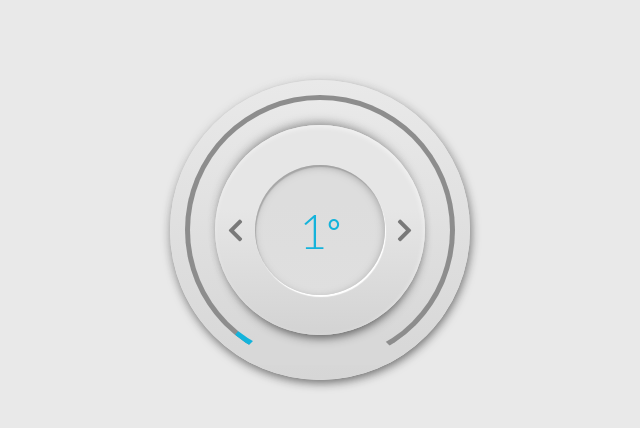
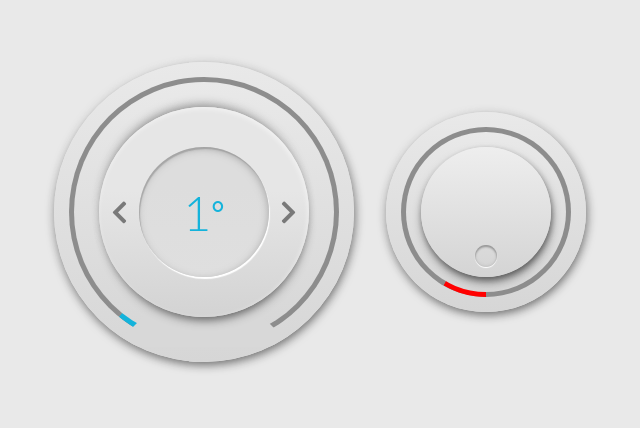
Before and after one commit to aniribe/Knob-buttons, a plain HTML site: page index.html in a window 1280 px wide. Shown: the part 188-616 px from the top of the page, without its empty margins (320-960 px from the left). Drawn offline with Linux system fonts and the light colour scheme.

Commit message:
The second knob added and JS code for it

```diff
--- /dev/null
+++ b/draggableBtn.js
@@ -0,0 +1,92 @@
+// let dialHolder = document.getElementById("dial-holder");
+let dial = document.querySelector(".handle-base");
+let handle = document.querySelector(".handle");
+// const rightFill2 = document.getElementById("rightFill2");
+// const leftFill2 = document.getElementById("leftFill2");
+
+let pi = Math.PI;
+// let drMax = 130;
+// let drMin = -130;
+let drMax = 330;
+let drMin = 30;
+let lastAngle = 0;
+
+let diametr = dial.offsetWidth;
+let circumference = pi * diametr;
+let radius = diametr / 2;
+let cx = dial.getBoundingClientRect().left + radius;
+let cy = dial.getBoundingClientRect().top + radius;
+
+// console.log(dial.getBoundingClientRect());
+
+function degTorad(deg) {
+  //   return deg * (pi / 180);
+  return deg * (pi / 360);
+}
+
+function radTodeg(rad) {
+  //   return rad * (180 / pi);
+  return rad * (360 / pi);
+}
+
+function mouseMove(e) {
+  let x = e.clientX;
+  let y = e.clientY;
+
+  let distance = Math.sqrt(Math.pow(cx - x, 2) + Math.pow(cy - y, 2));
+
+  if (distance <= radius) {
+    let rx = x - cx;
+    let ry = y - cy;
+
+    let angle = radTodeg(Math.atan2(ry, rx));
+
+    if (angle < 0) {
+      angle = 180 + (angle + 180);
+    }
+
+    rotate(angle);
+    lastAngle = angle;
+  }
+}
+
+function rotate(angle) {
+  let newAngle = angle + 180;
+
+  if (newAngle > 359) {
+    newAngle -= 360;
+    console.log(">359: " + newAngle);
+  }
+
+  //   if (newAngle > 180) {
+  //     // newAngle = 360 - newAngle - (360 - newAngle) * 2;
+  //     console.log(">180: " + newAngle);
+  //     newAngle = 360 - newAngle - (360 + newAngle) * 2;
+  //   }
+
+  if (newAngle > drMax || newAngle < drMin) {
+    return;
+  }
+
+  console.log("final: " + newAngle);
+
+  dial.style.transform = "rotate(" + newAngle + "deg)";
+}
+
+function dragStop(e) {
+  document.querySelector("body").style.cursor = "default";
+  window.removeEventListener("mouseup", dragStop);
+  window.removeEventListener("mousemove", mouseMove);
+}
+
+handle.addEventListener("dragstart", function (e) {
+  //   console.log(e);
+  document.querySelector("body").style.cursor = "pointer";
+  window.addEventListener("mousemove", mouseMove);
+  window.addEventListener("mouseup", dragStop);
+  e.preventDefault();
+});
+
+// window.addEventListener("foobar", function (e) {
+//   console.log(e);
+// });
--- a/index.html
+++ b/index.html
@@ -35,7 +35,26 @@
         </div>
       </div>
     </div>
+
+    <div class="container2">
+      <div class="bar right">
+        <div class="fill" id="rightFill2"></div>
+      </div>
+
+      <div class="bar left">
+        <div class="fill" id="leftFill2"></div>
+      </div>
+
+      <div class="bar-top">
+        <div class="knob">
+          <div class="handle-base">
+            <div class="handle" draggable="true"></div>
+          </div>
+        </div>
+      </div>
+    </div>
   </body>
 
   <script src="script.js"></script>
+  <script src="draggableBtn.js"></script>
 </html>
--- a/style.css
+++ b/style.css
@@ -6,6 +6,9 @@
 
 body,
 html {
+  display: flex;
+  justify-content: center;
+  align-items: center;
   background: #e9e9e9;
   color: #444;
   font-family: "Lato", Tahoma, Geneva, sans-serif;
@@ -14,7 +17,7 @@ html {
   height: 100vh;
 }
 
-/** Fifth
+/** First
 **************/
 
 .container {
@@ -25,10 +28,7 @@ html {
   width: 300px;
   height: 300px;
   border-radius: 50%;
-  top: 50%;
-  left: 50%;
   overflow: hidden;
-  transform: translate(-50%, -50%);
   background: linear-gradient(rgb(233, 233, 233), rgb(214, 214, 214));
   box-shadow: 1px 3px 10px rgba(24, 24, 24, 0.6),
     -1px -2px 5px rgb(247, 247, 247);
@@ -70,8 +70,6 @@ html {
   height: 260px;
   border-radius: 50%;
   background: linear-gradient(rgb(233, 233, 233), rgb(214, 214, 214));
-  /* box-shadow: 1px 3px 10px rgba(24, 24, 24, 0.8),
-    -1px -2px 5px rgb(24, 24, 24, 0.1); */
 }
 
 .container .bar-top::before {
@@ -143,19 +141,98 @@ html {
 }
 
 .container .knob-base .knob .deg {
-  /* content: "°"; */
   display: inline-block;
-  /* left: 70%; */
   font-size: 2rem;
   color: rgb(20, 179, 219);
   vertical-align: super;
 }
 
-/* #temp::before {
+/** Second
+**************/
+.container2 {
+  display: flex;
+  justify-content: center;
+  align-items: center;
+  width: 200px;
+  height: 200px;
+  border-radius: 50%;
+  margin-left: 2rem;
+  background: linear-gradient(rgb(233, 233, 233), rgb(214, 214, 214));
+  box-shadow: 1px 3px 10px rgba(24, 24, 24, 0.6),
+    -1px -2px 5px rgb(247, 247, 247);
+}
+
+.container2 .bar {
   position: absolute;
-} */
+  width: 170px;
+  height: 170px;
+  border-radius: 50%;
+  background: rgb(141, 141, 141);
+  clip: rect(0, 170px, 170px, 85px);
+}
 
-/* sup {
-  font-size: 2rem;
-  vertical-align: super;
-} */
+.container2 .bar.left {
+  transform: rotate(180deg);
+}
+
+.container2 .bar .fill {
+  position: absolute;
+  width: 170px;
+  height: 170px;
+  border-radius: 50%;
+  clip: rect(0, 85px, 170px, 0);
+  background: red;
+}
+
+.container2 .bar.left .fill {
+  transform: rotate(30deg);
+}
+
+.container2 .bar.right .fill {
+  transform: rotate(0deg);
+}
+
+.container2 .bar-top {
+  display: flex;
+  justify-content: center;
+  align-items: center;
+  position: absolute;
+  width: 160px;
+  height: 160px;
+  border-radius: 50%;
+  background: linear-gradient(rgb(233, 233, 233), rgb(214, 214, 214));
+}
+
+.container2 .bar-top .knob {
+  position: absolute;
+  width: 130px;
+  height: 130px;
+  border-radius: 50%;
+  background: linear-gradient(rgb(238, 238, 238), rgb(212, 212, 212));
+  box-shadow: 1px 2px 5px rgb(31, 31, 31, 0.3), 1px 5px 8px rgb(17, 17, 17, 0.5),
+    -0px -2px 3px rgb(236, 236, 236);
+}
+
+.container2 .bar-top .knob .handle-base {
+  position: absolute;
+  width: 130px;
+  height: 130px;
+  border-radius: 50%;
+  transform: rotate(0deg);
+  /* background: red; */
+}
+
+.container2 .bar-top .knob .handle-base .handle {
+  position: relative;
+  width: 22px;
+  height: 22px;
+  /* top: 12px; */
+  top: 75%;
+  /* left: 25%; */
+  border-radius: 50%;
+  margin: 0 auto;
+  /* background: red; */
+  box-shadow: inset 0 2px 2px 0px rgba(53, 53, 53, 0.4), 0px 1px 1px #ffffff,
+    inset -0px -1px 3px rgba(146, 146, 146, 0.3);
+  cursor: pointer;
+}
```
